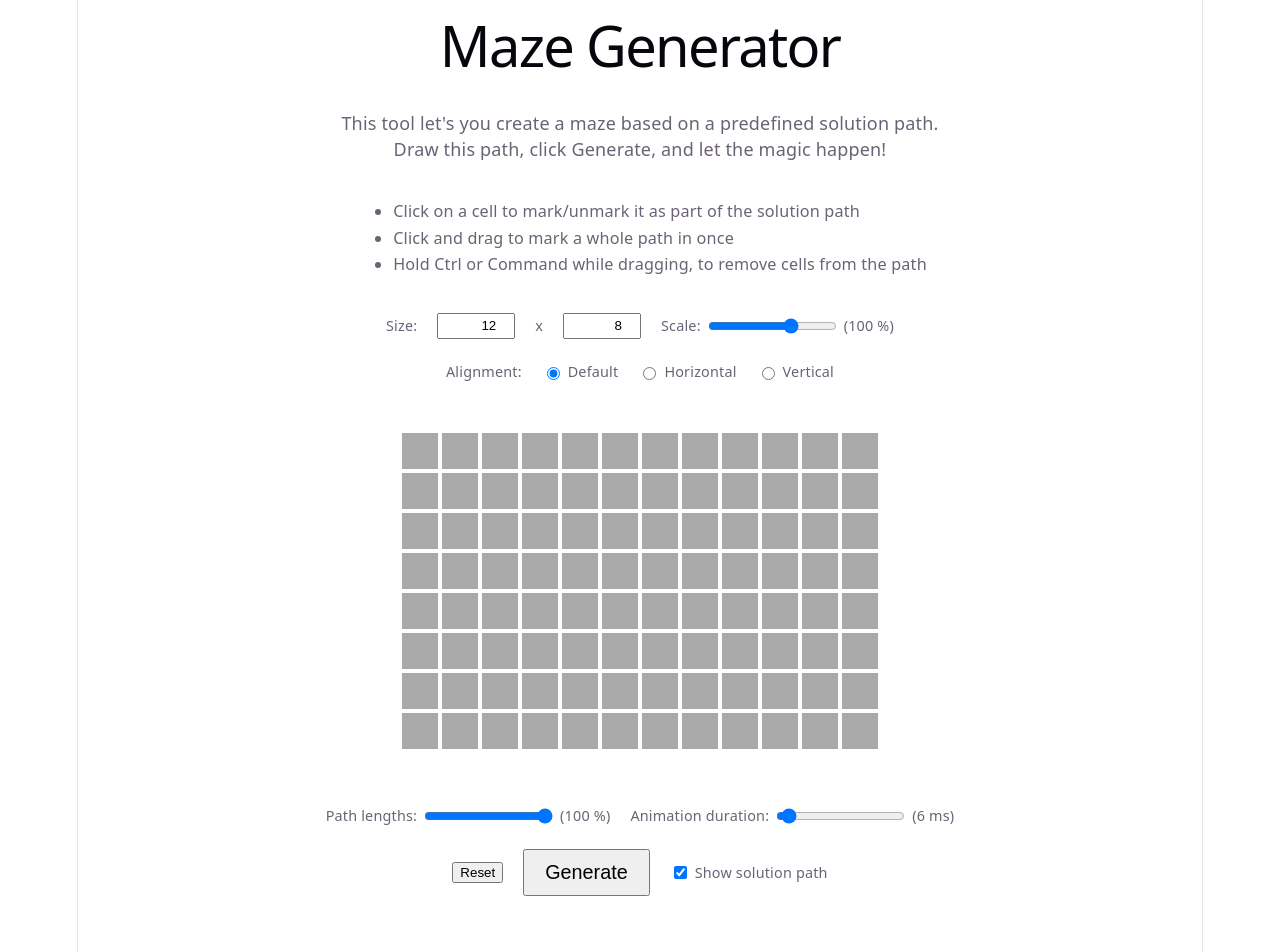
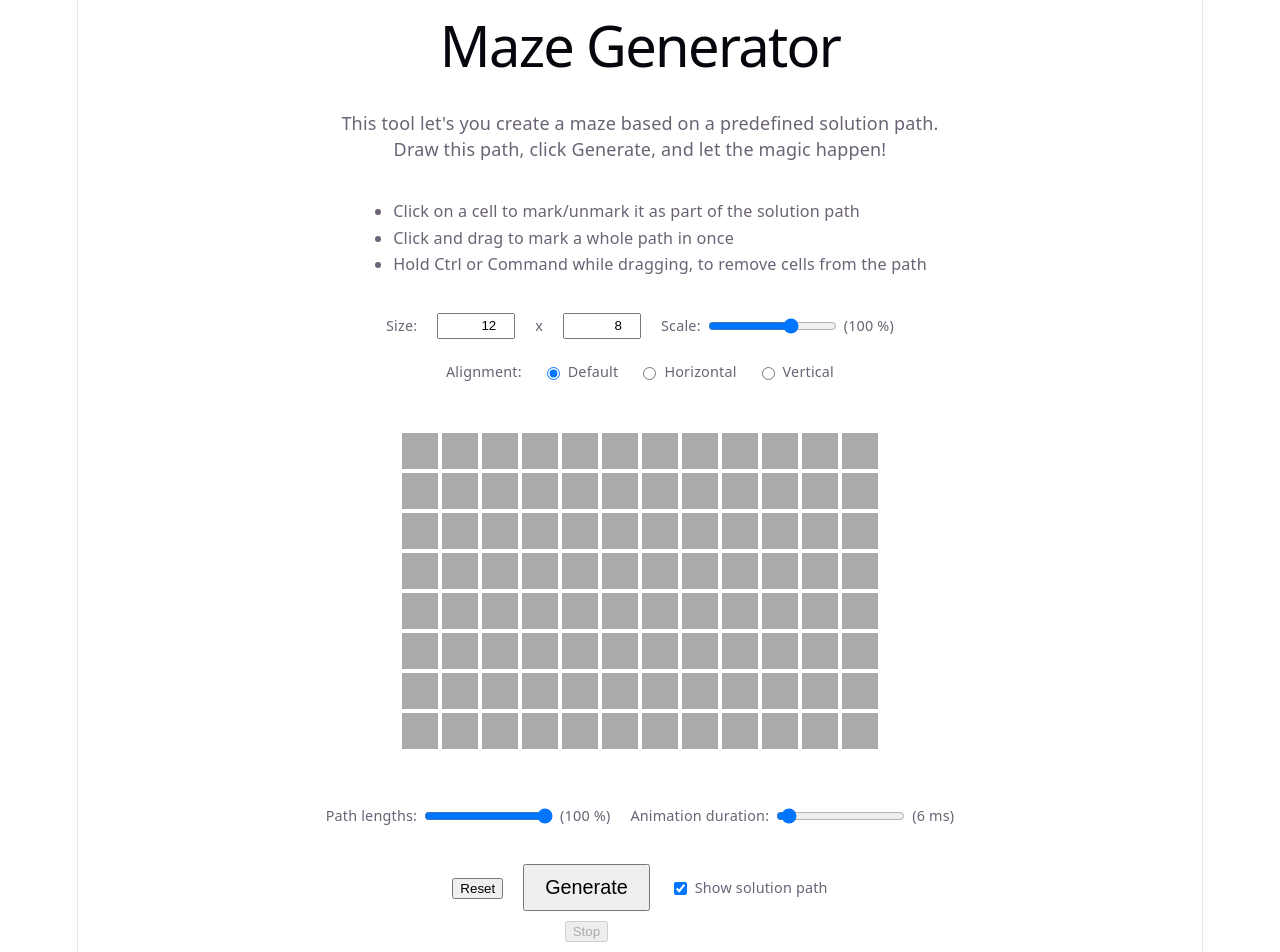
Before and after one commit to sampie777/mazegenerator, a React (Vite) app: page / in a window 1280 px wide. Shown: the top 952 px of the page. Built offline with nearby package versions, Linux system fonts and the light colour scheme.

Commit message:
feat: Added stop button

```diff
--- a/src/App.less
+++ b/src/App.less
@@ -73,3 +73,13 @@ label {
     text-align: left;
   }
 }
+
+.generating-actions {
+  display: flex;
+  flex-direction: column;
+  gap: 10px;
+  justify-content: center;
+  align-items: center;
+  position: relative;
+  top: 15px;
+}
--- a/src/App.tsx
+++ b/src/App.tsx
@@ -20,10 +20,13 @@ const App = () => {
   const [alignment, setAlignment] = useState<Alignment>("default");
 
   const stepDurationRef = useRef(stepDuration);
+  const shouldStopRef = useRef(false);
 
   const cells = useMemo(() => Generator.generateNewCells(width, height), [width, height]);
 
   const startGeneration = () => {
+    shouldStopRef.current = false;
+
     if (isGenerating) return;
     if (width < 1 || height < 1) return;
 
@@ -34,15 +37,20 @@ const App = () => {
         pathLengths: 1 - pathLengths / 100,
         alignment: alignment
       }, stepCallback);
+
       setIsGenerating(false);
+      shouldStopRef.current = false;
     }, 10);
   }
 
-  const stepCallback = async () => {
+  const stepCallback = async (): Promise<boolean> => {
+    if (shouldStopRef.current) return false;
+
     const cappedStepDuration = Math.max(0, stepDurationRef.current);
-    if (cappedStepDuration == 0) return
+    if (cappedStepDuration == 0) return true;
     // Sleep
     await delayed(() => null, cappedStepDuration);
+    return true;
   }
 
   const resetMaze = () => {
@@ -166,9 +174,16 @@ const App = () => {
           <button onClick={resetMaze}
                   disabled={isGenerating}>Reset
           </button>
-          <button onClick={startGeneration}
-                  className={"generateButton"}
-                  disabled={isGenerating || (width < 1 || height < 1)}>{isGenerating ? "Generating..." : "Generate"}</button>
+
+          <div className={"generating-actions"}>
+            <button onClick={startGeneration}
+                    className={"generateButton"}
+                    disabled={isGenerating || (width < 1 || height < 1)}>{isGenerating ? "Generating..." : "Generate"}</button>
+            <button onClick={() => shouldStopRef.current = true}
+                    disabled={!isGenerating || stepDuration == 0}>Stop
+            </button>
+          </div>
+
           <label>
             <input type={"checkbox"}
                    onChange={() => setShowSolutionPath(!showSolutionPath)}
--- a/src/logic/maze/generator.ts
+++ b/src/logic/maze/generator.ts
@@ -33,7 +33,7 @@ export namespace Generator {
       pathLengths: 0.07,
       alignment: "default",
     },
-    preCalculationCallback?: () => Promise<void>
+    preCalculationCallback?: () => Promise<boolean>
   ) => {
     const pathLengths = Math.max(0, Math.min(0.9, options.pathLengths));
 
@@ -51,7 +51,8 @@ export namespace Generator {
       // Then, open that wall and randomly create/walk a path over all unexplored cells until a random number hits or there's no valid path available
       let nextCell: Cell | null = currentCell;
       while (nextCell && (pathLengths == 0 || Math.random() > pathLengths)) {
-        await preCalculationCallback?.();
+        if (await preCalculationCallback?.() === false) return;
+
         nextCell = walkFromCell(cells, nextCell, options.alignment)
       }
 
```
